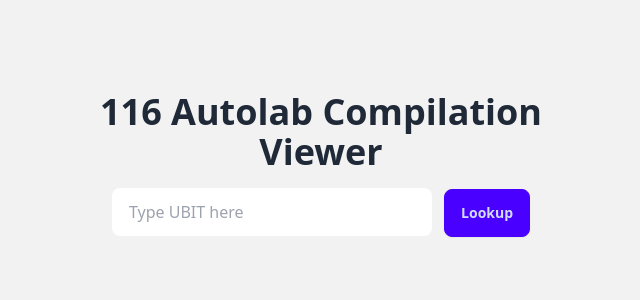
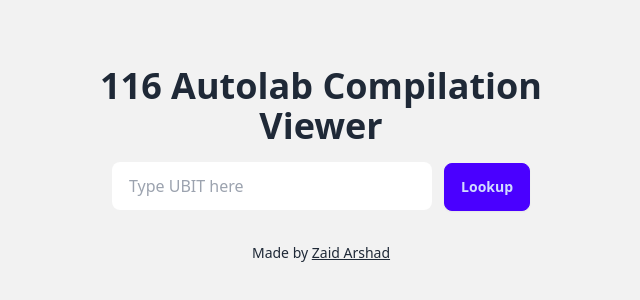
Before and after one commit to zaida04/116-uv, a SvelteKit app in the folder frontend/: page / in a window 1280 px wide. Shown: the part 236-536 px from the top of the page, without its empty margins (319-959 px from the left). Built offline with nearby package versions, Linux system fonts and the light colour scheme.

Commit message:
chore: add credit

```diff
--- a/frontend/src/routes/+page.svelte
+++ b/frontend/src/routes/+page.svelte
@@ -19,4 +19,8 @@
         }}
     />
     <a href={`/uploads/${ubit}`} class="btn btn-primary">Lookup</a>
+
+    <p class="text-sm mt-8">
+        Made by <a class="link" href="https://nico.engineer">Zaid Arshad</a>
+    </p>
 </Hero>
```
